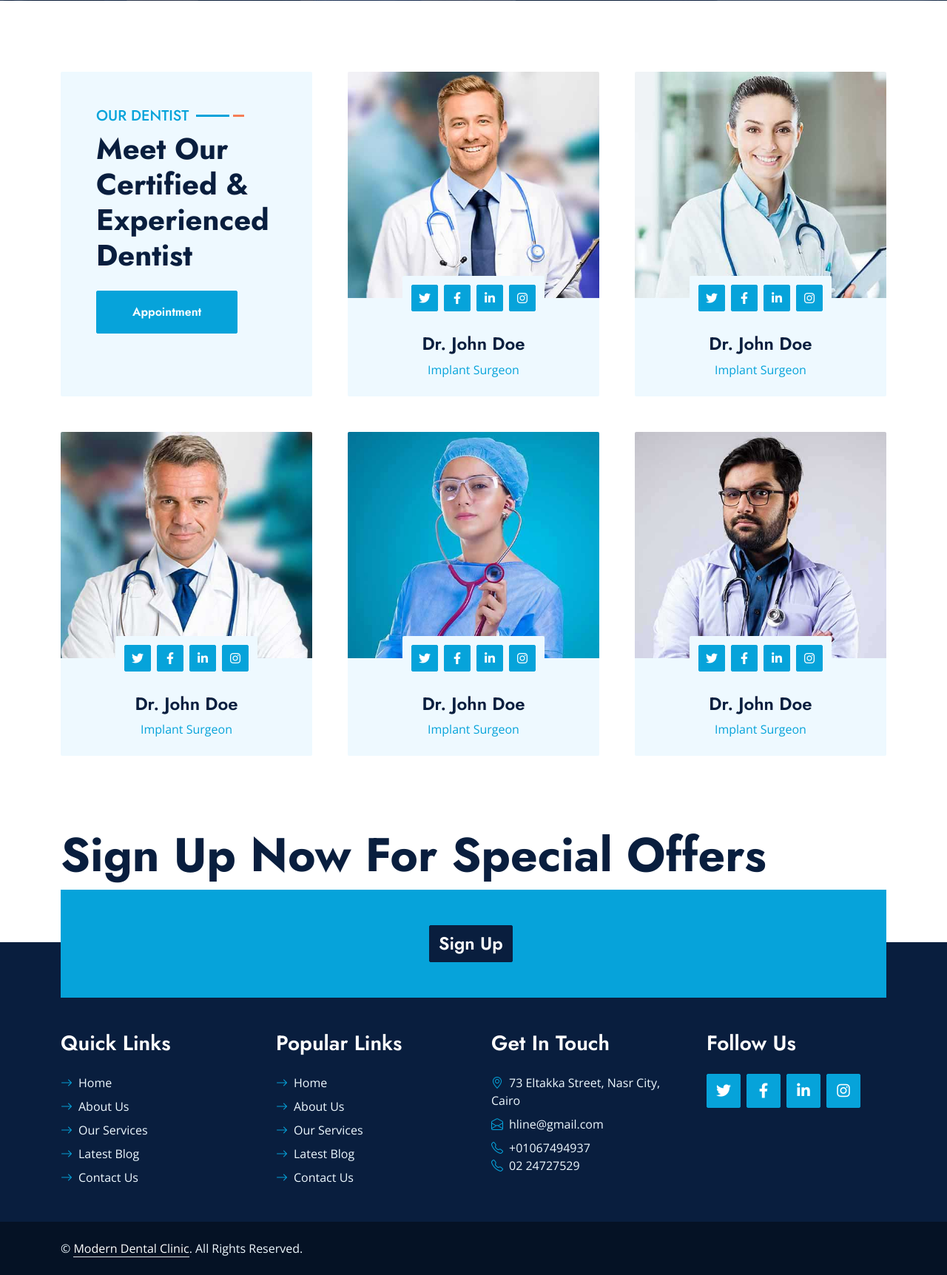
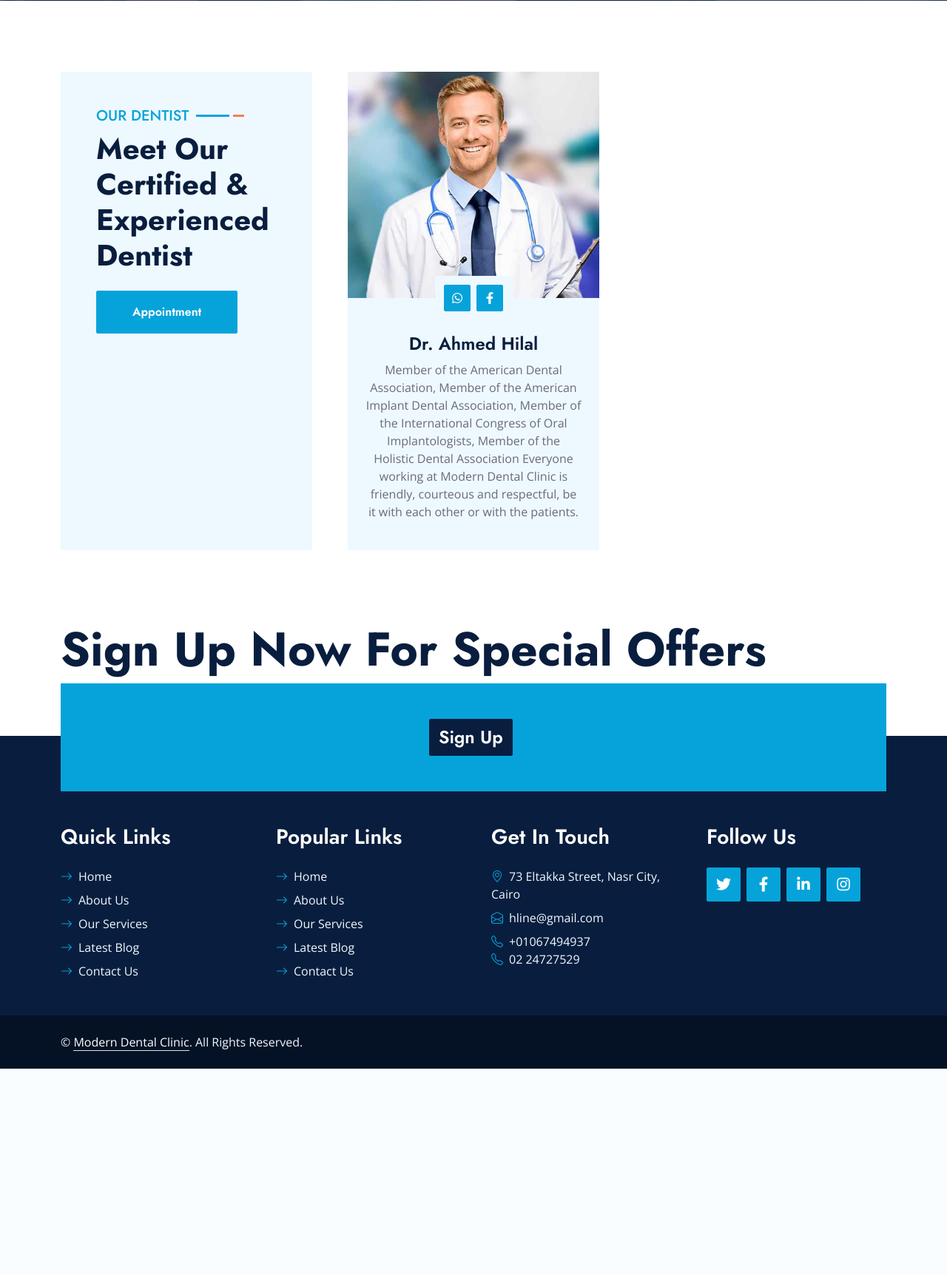
Before and after one commit to walidwalid23/DentalClinic, a PHP site: page /team.php in a window 1280 px wide. Shown: the part 424-2148 px from the top of the page at 74% size. After the commit the page ends 1869 px from the top, so only its background shows below. Run offline with PHP 8.4, Linux system fonts and the light colour scheme; some libraries are stand-ins or nearby versions.

Commit message:
ourDentist

```diff
--- a/pages/team.php
+++ b/pages/team.php
@@ -75,7 +75,7 @@
                     <div class="section-title bg-light rounded h-100 p-5">
                         <h5 class="position-relative d-inline-block text-primary text-uppercase">Our Dentist</h5>
                         <h1 class="display-6 mb-4">Meet Our Certified & Experienced Dentist</h1>
-                        <a href="appointment.html" class="btn btn-primary py-3 px-5">Appointment</a>
+                        <a href="appointment.php" class="btn btn-primary py-3 px-5">Appointment</a>
                     </div>
                 </div>
                 <div class="col-lg-4 wow slideInUp" data-wow-delay="0.3s">
@@ -85,106 +85,20 @@
                             <div
                                 class="position-absolute top-100 start-50 translate-middle bg-light rounded p-2 d-flex">
                                 <a class="btn btn-primary btn-square m-1" href="#"><i
-                                        class="fab fa-twitter fw-normal"></i></a>
+                                        class="fab fa-whatsapp fw-normal"></i></a>
                                 <a class="btn btn-primary btn-square m-1" href="#"><i
                                         class="fab fa-facebook-f fw-normal"></i></a>
-                                <a class="btn btn-primary btn-square m-1" href="#"><i
-                                        class="fab fa-linkedin-in fw-normal"></i></a>
-                                <a class="btn btn-primary btn-square m-1" href="#"><i
-                                        class="fab fa-instagram fw-normal"></i></a>
                             </div>
                         </div>
                         <div class="team-text position-relative bg-light text-center rounded-bottom p-4 pt-5">
-                            <h4 class="mb-2">Dr. John Doe</h4>
-                            <p class="text-primary mb-0">Implant Surgeon</p>
-                        </div>
-                    </div>
-                </div>
-                <div class="col-lg-4 wow slideInUp" data-wow-delay="0.6s">
-                    <div class="team-item">
-                        <div class="position-relative rounded-top" style="z-index: 1;">
-                            <img class="img-fluid rounded-top w-100" src="img/team-2.jpg" alt="">
-                            <div
-                                class="position-absolute top-100 start-50 translate-middle bg-light rounded p-2 d-flex">
-                                <a class="btn btn-primary btn-square m-1" href="#"><i
-                                        class="fab fa-twitter fw-normal"></i></a>
-                                <a class="btn btn-primary btn-square m-1" href="#"><i
-                                        class="fab fa-facebook-f fw-normal"></i></a>
-                                <a class="btn btn-primary btn-square m-1" href="#"><i
-                                        class="fab fa-linkedin-in fw-normal"></i></a>
-                                <a class="btn btn-primary btn-square m-1" href="#"><i
-                                        class="fab fa-instagram fw-normal"></i></a>
-                            </div>
-                        </div>
-                        <div class="team-text position-relative bg-light text-center rounded-bottom p-4 pt-5">
-                            <h4 class="mb-2">Dr. John Doe</h4>
-                            <p class="text-primary mb-0">Implant Surgeon</p>
-                        </div>
-                    </div>
-                </div>
-                <div class="col-lg-4 wow slideInUp" data-wow-delay="0.1s">
-                    <div class="team-item">
-                        <div class="position-relative rounded-top" style="z-index: 1;">
-                            <img class="img-fluid rounded-top w-100" src="img/team-3.jpg" alt="">
-                            <div
-                                class="position-absolute top-100 start-50 translate-middle bg-light rounded p-2 d-flex">
-                                <a class="btn btn-primary btn-square m-1" href="#"><i
-                                        class="fab fa-twitter fw-normal"></i></a>
-                                <a class="btn btn-primary btn-square m-1" href="#"><i
-                                        class="fab fa-facebook-f fw-normal"></i></a>
-                                <a class="btn btn-primary btn-square m-1" href="#"><i
-                                        class="fab fa-linkedin-in fw-normal"></i></a>
-                                <a class="btn btn-primary btn-square m-1" href="#"><i
-                                        class="fab fa-instagram fw-normal"></i></a>
-                            </div>
-                        </div>
-                        <div class="team-text position-relative bg-light text-center rounded-bottom p-4 pt-5">
-                            <h4 class="mb-2">Dr. John Doe</h4>
-                            <p class="text-primary mb-0">Implant Surgeon</p>
-                        </div>
-                    </div>
-                </div>
-                <div class="col-lg-4 wow slideInUp" data-wow-delay="0.3s">
-                    <div class="team-item">
-                        <div class="position-relative rounded-top" style="z-index: 1;">
-                            <img class="img-fluid rounded-top w-100" src="img/team-4.jpg" alt="">
-                            <div
-                                class="position-absolute top-100 start-50 translate-middle bg-light rounded p-2 d-flex">
-                                <a class="btn btn-primary btn-square m-1" href="#"><i
-                                        class="fab fa-twitter fw-normal"></i></a>
-                                <a class="btn btn-primary btn-square m-1" href="#"><i
-                                        class="fab fa-facebook-f fw-normal"></i></a>
-                                <a class="btn btn-primary btn-square m-1" href="#"><i
-                                        class="fab fa-linkedin-in fw-normal"></i></a>
-                                <a class="btn btn-primary btn-square m-1" href="#"><i
-                                        class="fab fa-instagram fw-normal"></i></a>
-                            </div>
-                        </div>
-                        <div class="team-text position-relative bg-light text-center rounded-bottom p-4 pt-5">
-                            <h4 class="mb-2">Dr. John Doe</h4>
-                            <p class="text-primary mb-0">Implant Surgeon</p>
-                        </div>
-                    </div>
-                </div>
-                <div class="col-lg-4 wow slideInUp" data-wow-delay="0.6s">
-                    <div class="team-item">
-                        <div class="position-relative rounded-top" style="z-index: 1;">
-                            <img class="img-fluid rounded-top w-100" src="img/team-5.jpg" alt="">
-                            <div
-                                class="position-absolute top-100 start-50 translate-middle bg-light rounded p-2 d-flex">
-                                <a class="btn btn-primary btn-square m-1" href="#"><i
-                                        class="fab fa-twitter fw-normal"></i></a>
-                                <a class="btn btn-primary btn-square m-1" href="#"><i
-                                        class="fab fa-facebook-f fw-normal"></i></a>
-                                <a class="btn btn-primary btn-square m-1" href="#"><i
-                                        class="fab fa-linkedin-in fw-normal"></i></a>
-                                <a class="btn btn-primary btn-square m-1" href="#"><i
-                                        class="fab fa-instagram fw-normal"></i></a>
-                            </div>
-                        </div>
-                        <div class="team-text position-relative bg-light text-center rounded-bottom p-4 pt-5">
-                            <h4 class="mb-2">Dr. John Doe</h4>
-                            <p class="text-primary mb-0">Implant Surgeon</p>
+                            <h4 class="mb-2">Dr. Ahmed Hilal</h4>
+                            <!-- <p class="text-primary mb-0">Implant Surgeon</p> -->
+                            <p>Member of the American Dental Association,
+                             Member of the American Implant Dental Association,
+                             Member of the International Congress of Oral Implantologists,
+                             Member of the Holistic Dental Association
+                             Everyone working at Modern Dental Clinic is friendly,
+                             courteous and respectful, be it with each other or with the patients. </p>
                         </div>
                     </div>
                 </div>
```
